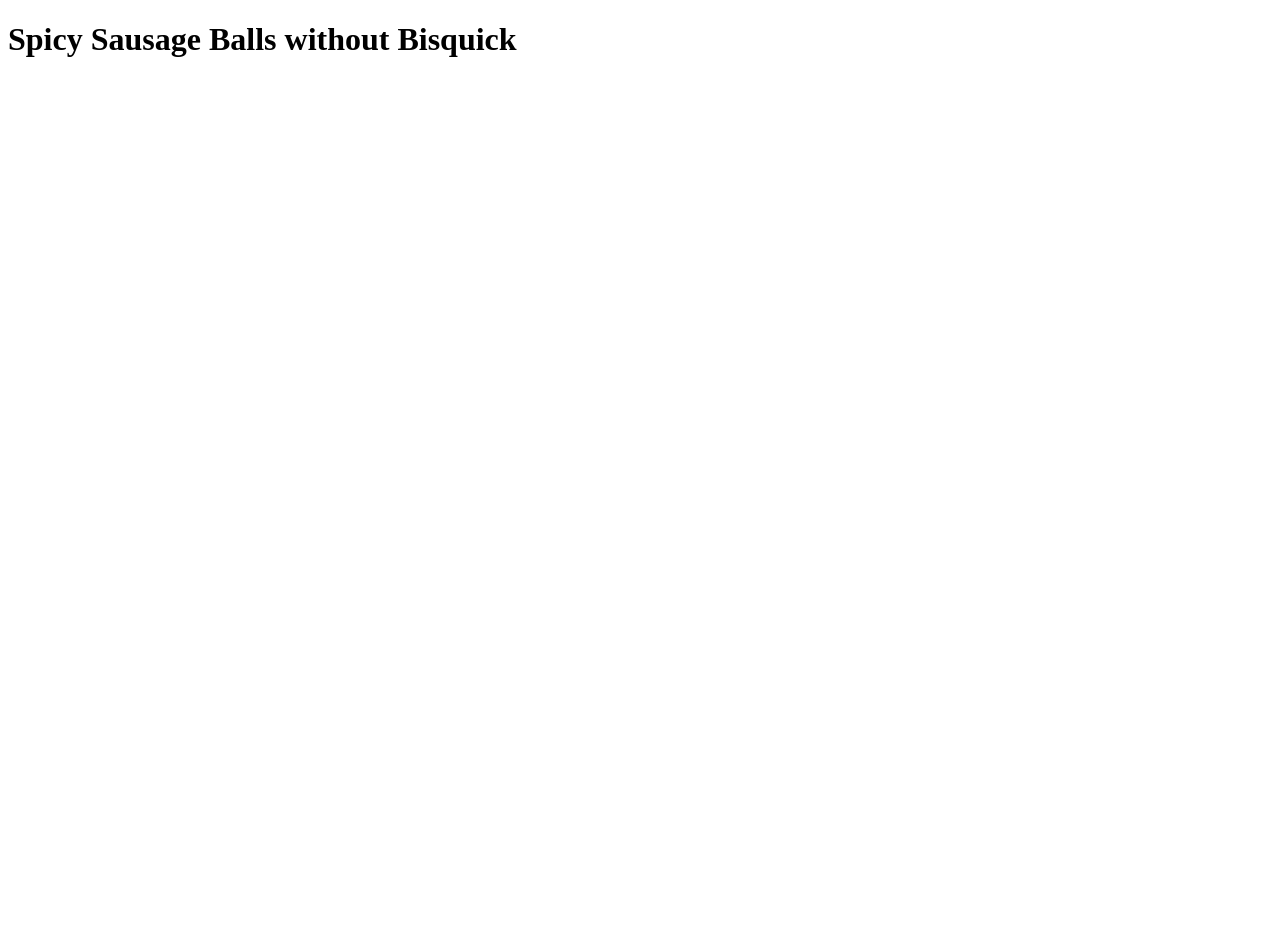
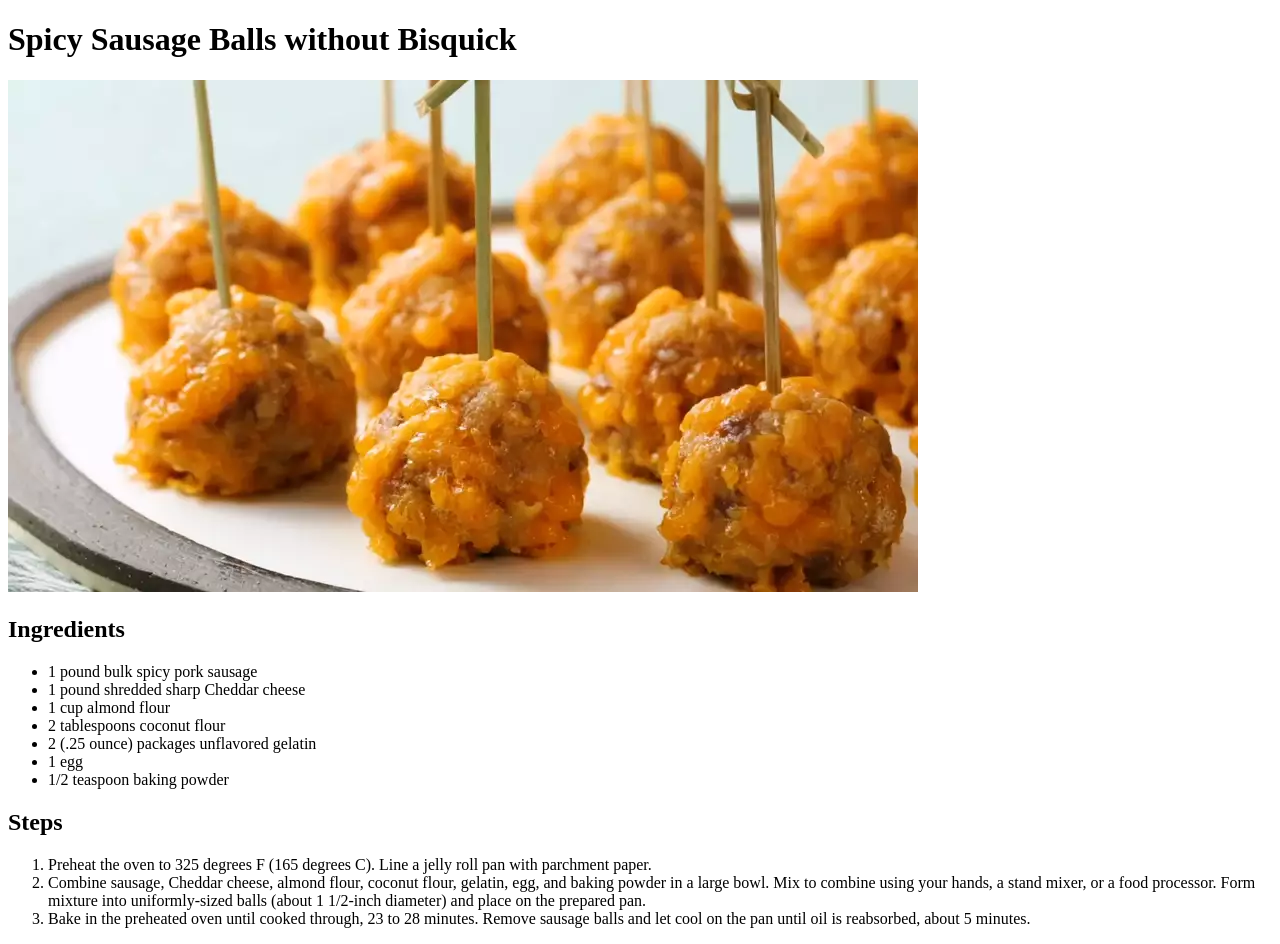
Before and after one commit to Markus-the-Unwise/odin-recipies, a plain HTML site: page recipies/SpicySausageBallsWithoutBisquick.html in a window 1280 px wide. Before the commit the page ends 800 px from the top, so only its background shows below. Drawn offline with Linux system fonts and the light colour scheme.

Commit message:
Add image folder and content to sub pages

```diff
--- a/recipies/SpicySausageBallsWithoutBisquick.html
+++ b/recipies/SpicySausageBallsWithoutBisquick.html
@@ -9,6 +9,26 @@
 
 <body>
     <h1>Spicy Sausage Balls without Bisquick</h1>
+    <img src="../image/Spicy-Sausage-Balls.webp" alt="Spicy Sausage Balls">
+    <h2>Ingredients</h2>
+    <ul>
+        <li>1 pound bulk spicy pork sausage</li>
+        <li>1 pound shredded sharp Cheddar cheese</li>
+        <li>1 cup almond flour</li>
+        <li>2 tablespoons coconut flour</li>
+        <li>2 (.25 ounce) packages unflavored gelatin</li>
+        <li>1 egg</li>
+        <li>1/2 teaspoon baking powder</li>
+    </ul>
+    <h2>Steps</h2>
+    <ol>
+        <li>Preheat the oven to 325 degrees F (165 degrees C). Line a jelly roll pan with parchment paper.</li>
+        <li>Combine sausage, Cheddar cheese, almond flour, coconut flour, gelatin, egg, and baking powder in a large
+            bowl. Mix to combine using your hands, a stand mixer, or a food processor. Form mixture into uniformly-sized
+            balls (about 1 1/2-inch diameter) and place on the prepared pan.</li>
+        <li>Bake in the preheated oven until cooked through, 23 to 28 minutes. Remove sausage balls and let cool on the
+            pan until oil is reabsorbed, about 5 minutes.</li>
+    </ol>
 </body>
 
 </html>
```
Also changed, not shown: recipies/BakedBrieInPuffPastry.html (+22 -0 lines), recipies/GrinchKabobs.html (+17 -0 lines), image/Baked-Brie.webp (added), image/Grinch-Kabobs.webp (added), image/Spicy-Sausage-Balls.webp (added).
